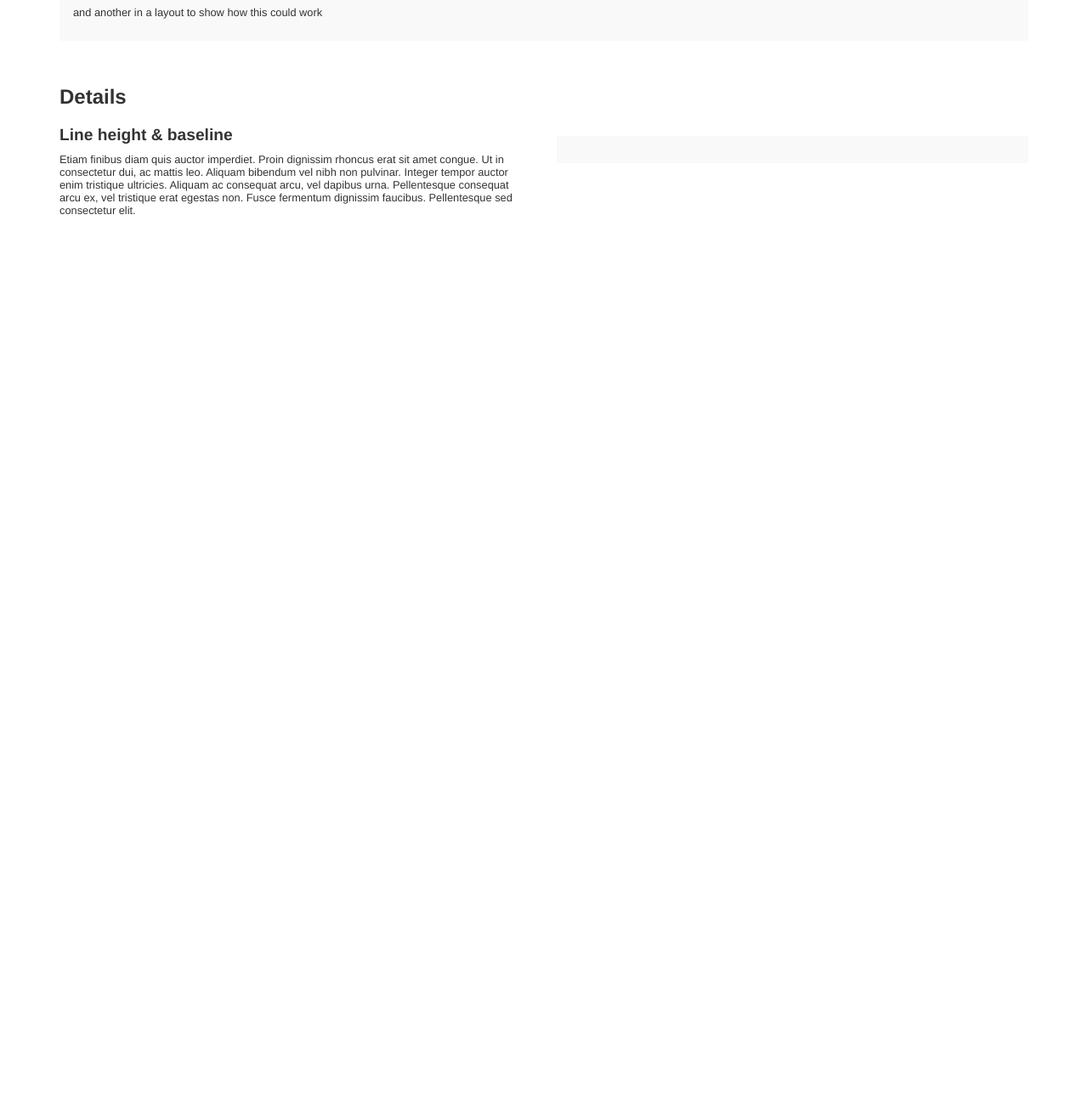
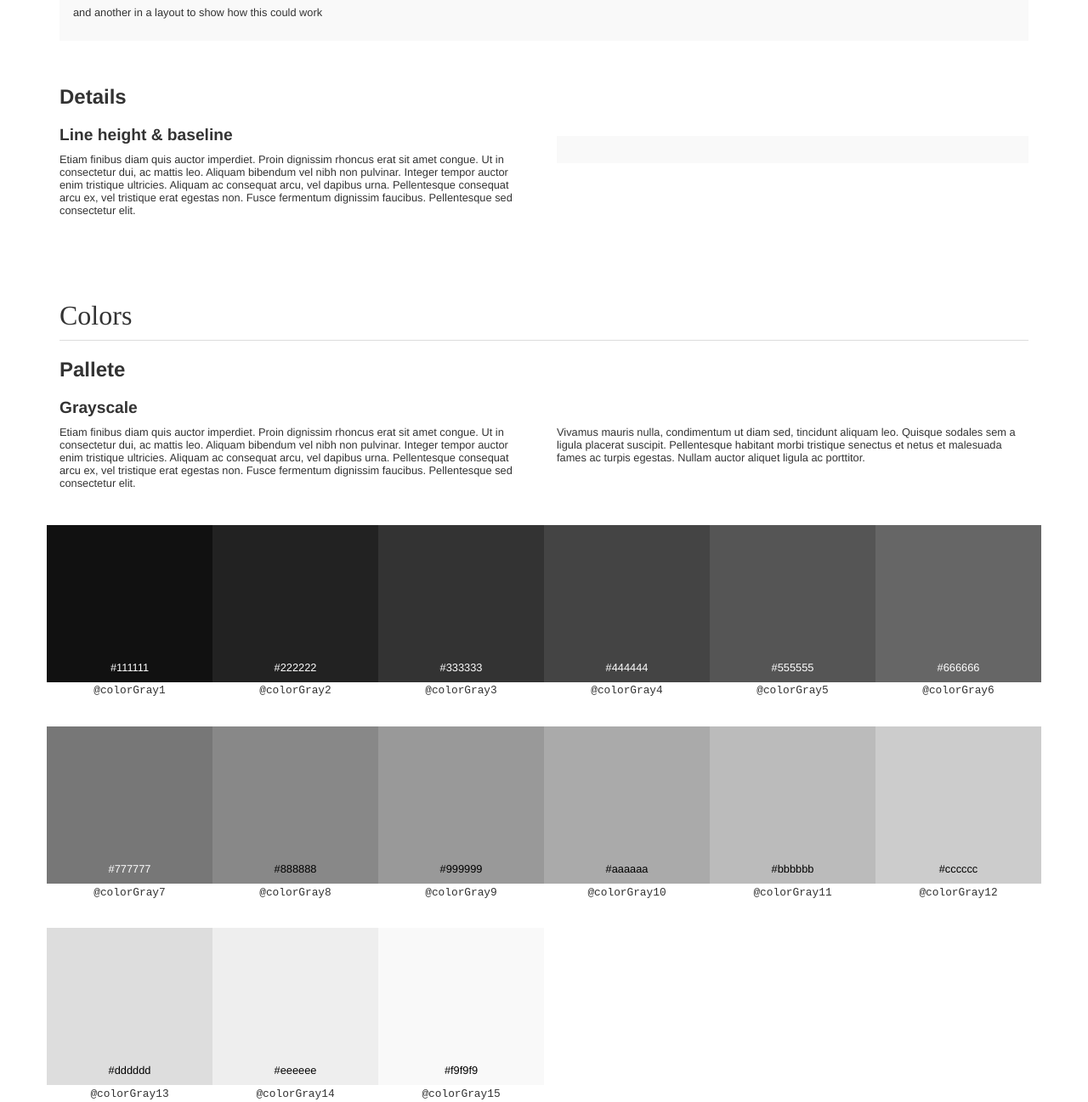
Before and after one commit to prtksxna/living-styleguide-template, a website: page index.html in a window 1280 px wide. Shown: the part 875-2172 px from the top of the page at 85% size. Before the commit the page ends 1140 px from the top, so only its background shows below. Drawn offline with nearby package versions, Linux system fonts and the light colour scheme.

Commit message:
Add content for gray scale colors

```diff
--- a/index.html
+++ b/index.html
@@ -85,7 +85,91 @@
 			<div class="example_container"></div>
 		</div>
 	</div>
+</div>
 
+
+<br/><br/><br/>
+
+
+<!-- Colors  -->
+<div class="container">
+	<h1>Colors</h1>
+
+	<h2>Pallete</h2>
+	<h3>Grayscale</h3>
+
+	<div class="row">
+		<div class="col-md-6">
+			<p>Etiam finibus diam quis auctor imperdiet. Proin dignissim rhoncus erat sit amet congue. Ut in consectetur dui, ac mattis leo. Aliquam bibendum vel nibh non pulvinar. Integer tempor auctor enim tristique ultricies. Aliquam ac consequat arcu, vel dapibus urna. Pellentesque consequat arcu ex, vel tristique erat egestas non. Fusce fermentum dignissim faucibus. Pellentesque sed consectetur elit.</p>
+		</div>
+		<div class="col-md-6">
+			<p>Vivamus mauris nulla, condimentum ut diam sed, tincidunt aliquam leo. Quisque sodales sem a ligula placerat suscipit. Pellentesque habitant morbi tristique senectus et netus et malesuada fames ac turpis egestas. Nullam auctor aliquet ligula ac porttitor.</p>
+		</div>
+	</div>
+
+	<div class="row">
+		<div class="col-md-2 colorblock color-1">
+			<p>#111111</p>
+			<p class="variable">@colorGray1</p>
+		</div>
+		<div class="col-md-2 colorblock color-2">
+			<p>#222222</p>
+			<p class="variable">@colorGray2</p>
+		</div>
+		<div class="col-md-2 colorblock color-3">
+			<p>#333333</p>
+			<p class="variable">@colorGray3</p>
+		</div>
+		<div class="col-md-2 colorblock color-4">
+			<p>#444444</p>
+			<p class="variable">@colorGray4</p>
+		</div>
+		<div class="col-md-2 colorblock color-5">
+			<p>#555555</p>
+			<p class="variable">@colorGray5</p>
+		</div>
+		<div class="col-md-2 colorblock color-6">
+			<p>#666666</p>
+			<p class="variable">@colorGray6</p>
+		</div>
+		<div class="col-md-2 colorblock color-7">
+			<p>#777777</p>
+			<p class="variable">@colorGray7</p>
+		</div>
+		<div class="col-md-2 colorblock color-8">
+			<p>#888888</p>
+			<p class="variable">@colorGray8</p>
+		</div>
+		<div class="col-md-2 colorblock color-9">
+			<p>#999999</p>
+			<p class="variable">@colorGray9</p>
+		</div>
+		<div class="col-md-2 colorblock color-10">
+			<p>#aaaaaa</p>
+			<p class="variable">@colorGray10</p>
+		</div>
+		<div class="col-md-2 colorblock color-11">
+			<p>#bbbbbb</p>
+			<p class="variable">@colorGray11</p>
+		</div>
+		<div class="col-md-2 colorblock color-12">
+			<p>#cccccc</p>
+			<p class="variable">@colorGray12</p>
+		</div>
+		<div class="col-md-2 colorblock color-13">
+			<p>#dddddd</p>
+			<p class="variable">@colorGray13</p>
+		</div>
+		<div class="col-md-2 colorblock color-14">
+			<p>#eeeeee</p>
+			<p class="variable">@colorGray14</p>
+		</div>
+		<div class="col-md-2 colorblock color-15">
+			<p>#f9f9f9</p>
+			<p class="variable">@colorGray15</p>
+		</div>
+
+	</div>
 </div>
 
 <script src="bower_components/jquery/dist/jquery.min.js"></script>
--- a/resources/master.css
+++ b/resources/master.css
@@ -1,3 +1,4 @@
+/* Typography */
 body {
 	color: #333;
 	font-size: 16px;
@@ -29,7 +30,10 @@ p {
 	padding: 1em;
 	background: #f9f9f9;
 }
+/* Typography */
 
+
+/* Navbar */
 .search-input {
 	background: transparent;
 	border: none;
@@ -66,3 +70,40 @@ p {
 	text-transform: uppercase;
 	font-weight: bold;
 }
+/* Navbar */
+
+
+/* Colors */
+.colorblock {
+	margin-top: 2em;
+	padding: 0;
+	padding-top: 160px;
+	text-align: center;
+	color: #fff;
+}
+
+.colorblock .variable {
+	margin: 0;
+	padding: 0.2em;
+	background: #fff;
+	font: 0.8em monospace;
+	color: #333;
+}
+
+.color-1 { background: #111; }
+.color-2 { background: #222; }
+.color-3 { background: #333; }
+.color-4 { background: #444; }
+.color-5 { background: #555; }
+.color-6 { background: #666; }
+.color-7 { background: #777; }
+.color-8 { background: #888; color: #000; }
+.color-9 { background: #999; color: #000; }
+.color-10 { background: #aaa; color: #000; }
+.color-11 { background: #bbb; color: #000; }
+.color-12 { background: #ccc; color: #000; }
+.color-13 { background: #ddd; color: #000; }
+.color-14 { background: #eee; color: #000; }
+.color-15 { background: #f9f9f9; color: #000; }
+
+/* Colors */
```
